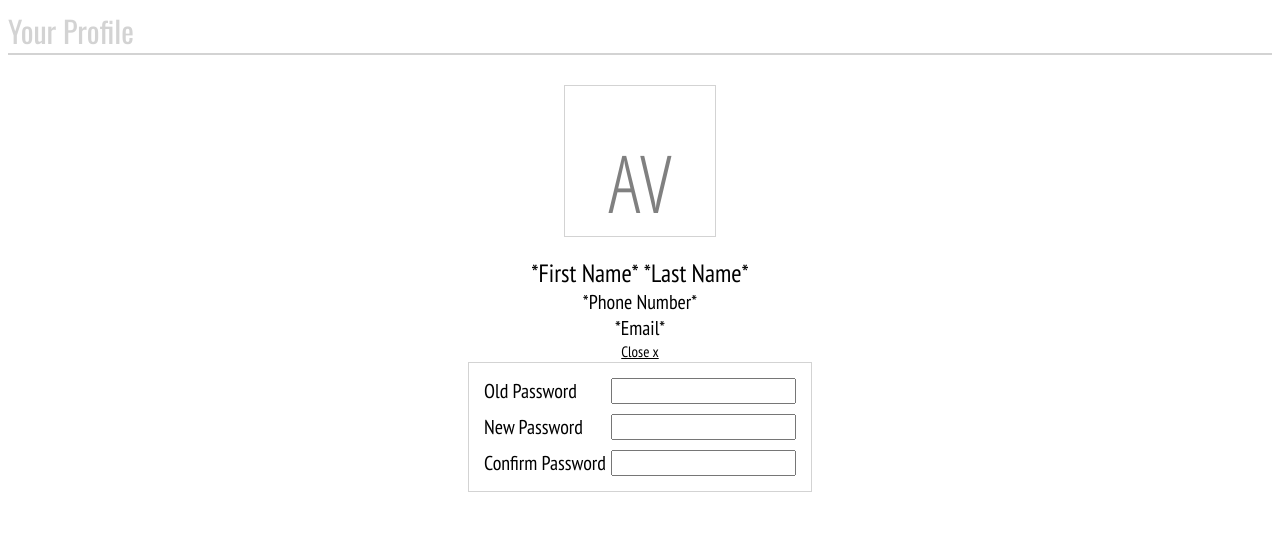
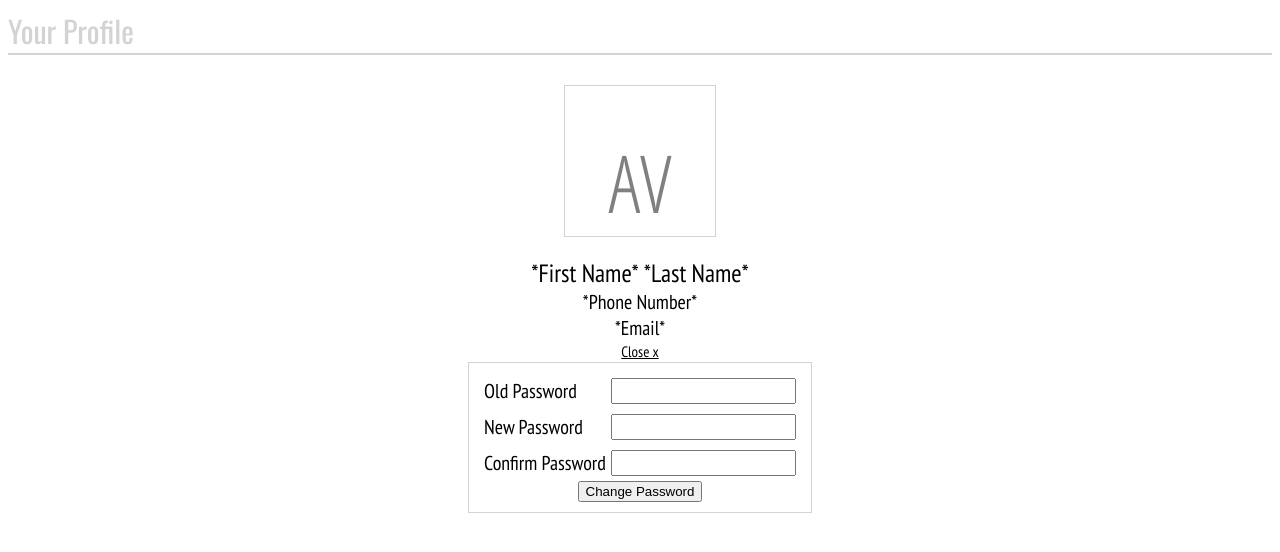
Before and after one commit to vishal9950/Hotello_FE, a React (Create React App) app: page / in a window 1280 px wide. Both pictures are taken after a click on the button "Change Password". Shown: the top 552 px of the page. Built offline with nearby package versions, Linux system fonts and the light colour scheme.

Commit message:
Add change password button in AdminProfile component

```diff
--- a/src/Components/AdminProfile/AdminProfile.css
+++ b/src/Components/AdminProfile/AdminProfile.css
@@ -82,3 +82,8 @@
     justify-content: space-between;
     padding: 5px;
 }
+
+.APDetails-changeBtn {
+    justify-content: center;
+    align-self: center;
+}
--- a/src/Components/AdminProfile/index.js
+++ b/src/Components/AdminProfile/index.js
@@ -8,6 +8,10 @@ class AdminProfile extends React.Component {
       passwordBoxText: 'Change Password',
       isChanging: false,
     };
+  }
+
+  onClickHandler1 = () => {
+    alert('Change Password Logic!');
   }
 
   onClickHandler = () => {
@@ -46,6 +50,7 @@ class AdminProfile extends React.Component {
               <div className="APDetails-labelContent"><label className="APDetails-label">Old Password </label><input type="password" className="APDetails-input" /></div>
               <div className="APDetails-labelContent"><label className="APDetails-label">New Password </label><input type="password" className="APDetails-input" /></div>
               <div className="APDetails-labelContent"><label className="APDetails-label">Confirm Password </label><input type="password" className="APDetails-input" /></div>
+              <div className="APDetails-changeBtn"><button onClick={() => { this.onClickHandler1(); }}>Change Password</button></div>
             </div>
           </div>
         </div>
```
